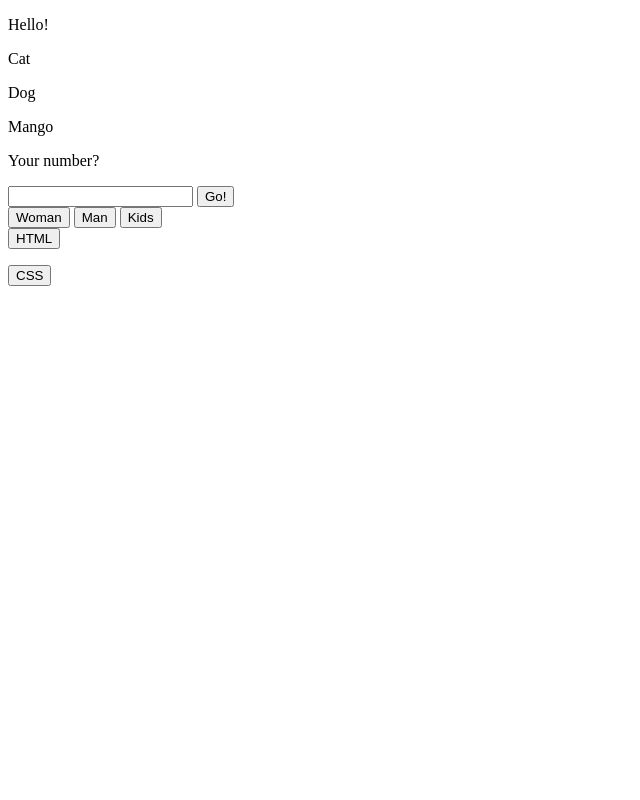
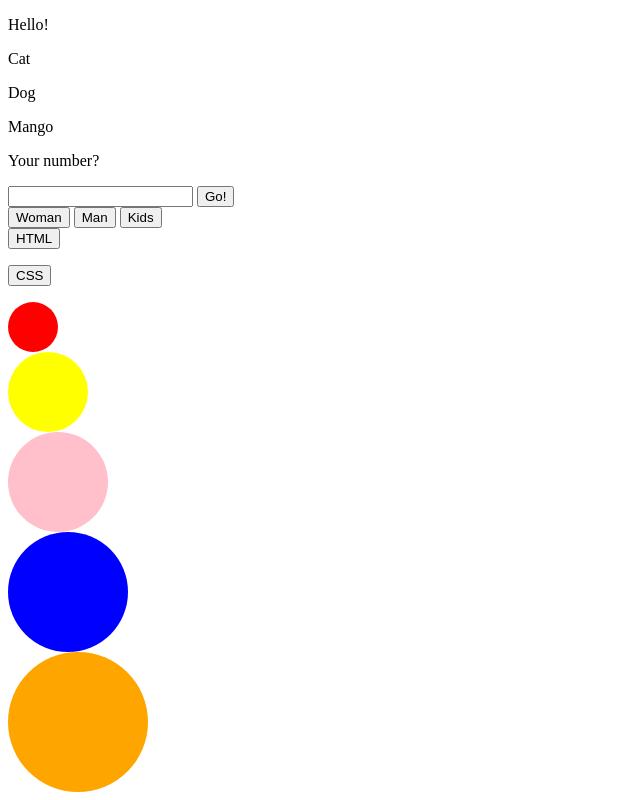
Before and after one commit to NataliaNazarenko/JS-practice, a plain HTML site: page index.html in a window 1280 px wide. Shown: the whole page, without its empty margins (0-640 px from the left). Drawn offline with Linux system fonts and the light colour scheme.

Commit message:
add extends

```diff
--- a/Lesson-7/index.js
+++ b/Lesson-7/index.js
@@ -0,0 +1,92 @@
+// Конструктори
+// Ім’я функції-конструктора повинно починатися з великої літери.
+// Функції-конструктори повинні виконуватися лише з оператором "new".
+// Звичайний синтаксис літерал об'єкта {} дозволяє створити один об'єкт. Але
+// найчастіше потрібно створити багато однотипних об'єктів, динамічно, під час
+// виконання програми. Для цього використовують функції конструктори,
+// викликаючи їх за допомогою спеціального оператора new.
+// Конструктор це звичайна функція до якої застосували оператор new. Це
+// призводить до створення нового об'єкта та виклику функції у контексті цього
+// об'єкта.
+// Функція-конструктор
+// Технічно, функції-конструктори – це звичайні функції. Однак є дві загальні
+// домовленості:
+// 1. Ім’я функції-конструктора повинно починатися з великої літери.
+// 2. Функції-конструктори повинні виконуватися лише з оператором "new"
+// Наприклад:
+// function User(name) {
+// this.name = name;
+// this.isAdmin = false;
+// }
+// let user = new User("Джек");
+// alert(user.name); // Джек
+// alert(user.isAdmin); // false
+// Коли функція виконується з new, відбуваються наступні кроки:
+// Створюється новий порожній об’єкт, якому присвоюється this.
+// Виконується тіло функції. Зазвичай воно модифікує this, додає до нього нові
+// властивості.
+// Повертається значення this.
+// Будь-яка функція, крім стрілочної, може бути використана як конструктор, тобто
+// викликана оператором new. При виклику стрілки через New буде помилка.
+// Щоб відрізнити конструктор від звичайної функції, конструктори прийнято
+// називати з великої літери, а саму назву відображати тип створюваного об'єкта.
+// Ми вже працювали з конструкторами, вбудованими в мову: Object, Array, Number,
+// String та інші.
+// Використання конструкторів зручно при створенні безлічі об'єктів з одним
+// набором властивостей, що мають різні значення. Тому таку функцію і називають
+// конструктором - вона призначена для конструювання об'єктів за заздалегідь
+// підготовленим шаблоном.
+
+class CirclBox {
+    constructor(selector) {
+        this.$el = document.querySelector(selector);
+    };
+
+    hide() {
+        this.$el.style.display = 'none';
+    };
+
+    show() {
+        this.$el.style.display = 'block';
+    };
+};
+
+class CirclItem extends CirclBox {
+    constructor(option) {
+        super(option.selector);
+        this.$el.style.width = option.size + "px";
+        this.$el.style.height = option.size + "px";
+        this.$el.style.background = option.color;
+        this.$el.style.borderRadius = "50%";
+    };
+};
+
+const circleRed = new CirclItem({
+    selector: '#circleRed',
+    size: 50,
+    color: 'red',
+});
+
+const circleYellow = new CirclItem({
+    selector: '#circleYellow',
+    size: 80,
+    color: 'yellow',
+});
+
+const circlePink = new CirclItem({
+    selector: '#circlePink',
+    size: 100,
+    color: 'pink',
+});
+
+const circleBlue = new CirclItem({
+    selector: '#circleBlue',
+    size: 120,
+    color: 'blue',
+});
+
+const circleOrange = new CirclItem({
+    selector: '#circleOrange',
+    size: 140,
+    color: 'orange',
+});
--- a/index.html
+++ b/index.html
@@ -37,6 +37,12 @@
         <p id="info2"></p>
     </div>
 
+    <div id="circleRed"></div>
+    <div id="circleYellow"></div>
+    <div id="circlePink"></div>
+    <div id="circleBlue"></div>
+    <div id="circleOrange"></div>
+
     <script src="./Lesson-1/index.js"></script>
     <script src="./Lesson-2/index.js"></script>
     <script src="./Lesson-2/hw2.js"></script>
```
